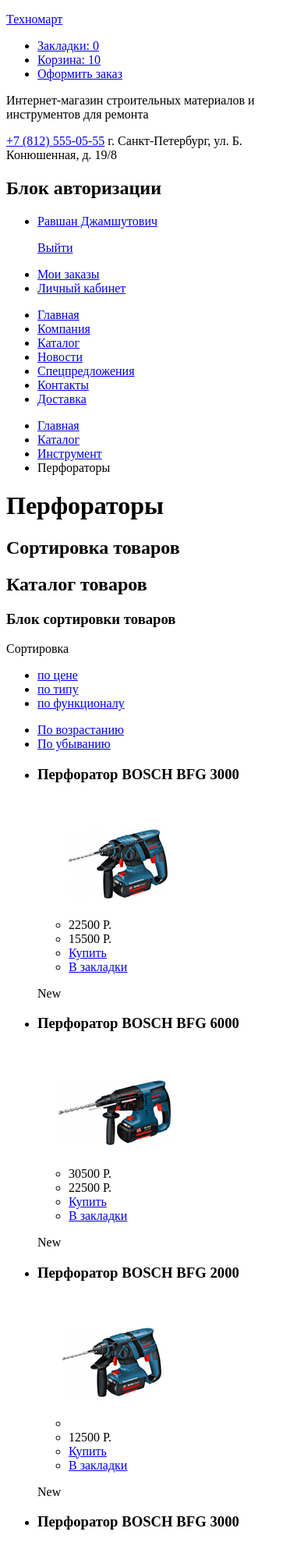
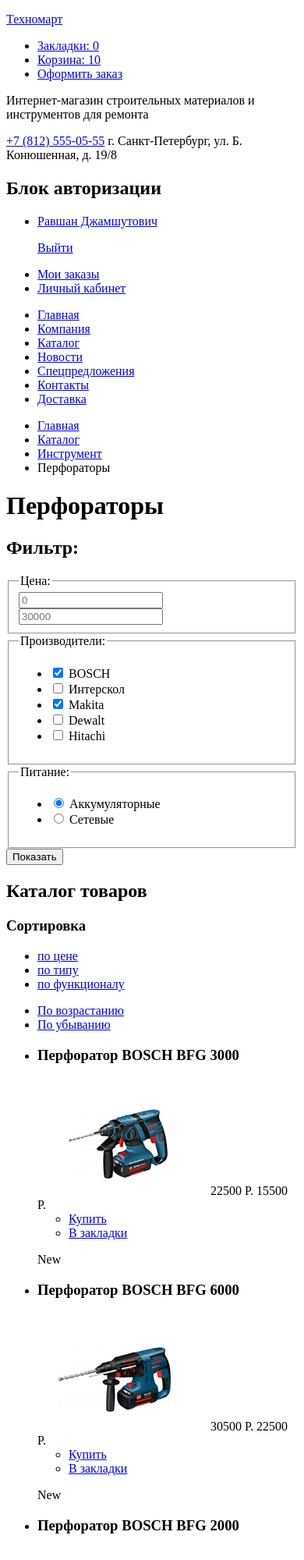
Before and after one commit to godfathernn/technomart, a plain HTML site: page catalog.html in a window 390 px wide. Shown: the top 2000 px of the page at 78% size. Drawn offline with Linux system fonts and the light colour scheme.

Commit message:
add form

```diff
--- a/catalog.html
+++ b/catalog.html
@@ -16,12 +16,12 @@
       <ul class="panel-top__shopping-block shopping-block">
         <li class="shopping-block__bookmarks">
           <a class="shopping-block__bookmarks-link" href="#">Закладки:
-              <span class="shopping-block__bookmarks-count">0</span>
+            <span class="shopping-block__bookmarks-count">0</span>
           </a>
         </li>
         <li class="shopping-block__cart">
           <a class="shopping-block__cart-link shopping-block__cart-link--full" href="#">Корзина:
-              <span class="shopping-block__cart-count">10</span>
+            <span class="shopping-block__cart-count">10</span>
           </a>
         </li>
         <li class="shopping-block__order">
@@ -103,14 +103,70 @@
     <h1 class="page-main__title">Перфораторы</h1>
 
     <section class="filters">
-      <h2 class="visually-hidden">Сортировка товаров</h2>
-      <!--Здесь будет форма-->
+      <h2 class="filters__title">Фильтр:</h2>
+      <form class="filters__form" action="https://echo.htmlacademy.ru" method="post">
+        <fieldset class="filters__price">
+          <legend class="filters__price-title">Цена:</legend>
+          <div class="filters__range-price filter-range">
+            <div class="filter-range__control">
+              <div class="filter-range__scale">
+                <div class="filter-range__bar"></div>
+                <span class="filter-range__toggle filter-range__toggle--min"></span>
+                <span class="filter-range__toggle filter-range__toggle--max"></span>
+              </div>
+            </div>
+            <div class="filter-range__range">
+              <input type="text" class="filter-range__input-text" placeholder="0" value="">
+              <input type="text" class="filter-range__input-text" placeholder="30000" value="">
+            </div>
+          </div>
+        </fieldset>
+        <fieldset class="filters__brand">
+          <legend class="filters__brand-title">Производители:</legend>
+          <ul class="filters__brand-list">
+            <li class="filters__brand-item">
+              <input class="visually-hidden" type="checkbox" name="bosch" id="BOSCH" checked>
+              <label class="filters__brand-label" for="BOSCH">BOSCH</label>
+            </li>
+            <li class="filters__brand-item">
+              <input class="visually-hidden" type="checkbox" name="interskol" id="interskol">
+              <label class="filters__brand-label" for="interskol">Интерскол</label>
+            </li>
+            <li class="filters__brand-item">
+              <input class="visually-hidden" type="checkbox" name="makita" id="Makita" checked>
+              <label class="filters__brand-label" for="Makita">Makita</label>
+            </li>
+            <li class="filters__brand-item">
+              <input class="visually-hidden" type="checkbox" name="dewalt" id="Dewalt">
+              <label class="filters__brand-label" for="Dewalt">Dewalt</label>
+            </li>
+            <li class="filters__brand-item">
+              <input class="visually-hidden" type="checkbox" name="hitachi" id="Hitachi">
+              <label class="filters__brand-label" for="Hitachi">Hitachi</label>
+            </li>
+          </ul>
+        </fieldset>
+        <fieldset class="filters__power">
+          <legend class="filters__power-title">Питание:</legend>
+          <ul class="filters__power-list">
+            <li class="filters__power-item">
+              <input class="visually-hidden" type="radio" name="power-supply" id="accumulator" value="accumulator"
+                checked>
+              <label class="filters__power-label" for="accumulator">Аккумуляторные</label>
+            </li>
+            <li class="filters__power-item">
+              <input class="visually-hidden" type="radio" name="power-supply" id="network" value="network">
+              <label class="filters__power-label" for="network">Сетевые</label>
+            </li>
+          </ul>
+        </fieldset>
+        <button class="filters__button button" type="submit">Показать</button>
+      </form>
     </section>
     <section class="catalog">
       <h2 class="visually-hidden">Каталог товаров</h2>
       <section class="catalog__sort sort">
-        <h3 class="visually-hidden">Блок сортировки товаров</h3>
-        <p class="sort__title">Сортировка</p>
+        <h3 class="sort__title">Сортировка</h3>
         <ul class="sort__list">
           <li class="sort__item">
             <a class="sort__link sort__link--current" href="#">по цене</a>
@@ -140,10 +196,8 @@
           <article class="product__item">
             <h3 class="product__title">Перфоратор BOSCH BFG 3000</h3>
             <img class="product__img" src="img/BFG3000.jpg" width="218" height="150" alt="Перфоратор BOSCH BFG 3000">
-            <ul class="product__price-list">
-              <li class="product__price product__price--old">22500 Р.</li>
-              <li class="product__price product__price--new">15500 Р.</li>
-            </ul>
+            <span class="product__price product__price--old">22500 Р.</span>
+            <span class="product__price product__price--new">15500 Р.</span>
             <ul class="product__choice-list">
               <li class="product__choice-item">
                 <a class="product__choice-button product__choice-button--buy button" href="#">Купить</a>
@@ -152,7 +206,7 @@
                 <a class="product__choice-button product__choice-button--bookmarks button" href="#">В закладки</a>
               </li>
             </ul>
-            <p class="product__flag">
+            <p class="flag flag--new">
               <span class="visually-hidden">New</span>
             </p>
           </article>
@@ -161,10 +215,8 @@
           <article class="product__item">
             <h3 class="product__title">Перфоратор BOSCH BFG 6000</h3>
             <img class="product__img" src="img/BFG6000.jpg" width="218" height="150" alt="Перфоратор BOSCH BFG 6000">
-            <ul class="product__price-list">
-              <li class="product__price product__price--old">30500 Р.</li>
-              <li class="product__price product__price--new">22500 Р.</li>
-            </ul>
+            <span class="product__price product__price--old">30500 Р.</span>
+            <span class="product__price product__price--new">22500 Р.</span>
             <ul class="product__choice-list">
               <li class="product__choice-item">
                 <a class="product__choice-button product__choice-button--buy button" href="#">Купить</a>
@@ -173,7 +225,7 @@
                 <a class="product__choice-button product__choice-button--bookmarks button" href="#">В закладки</a>
               </li>
             </ul>
-            <p class="product__flag">
+            <p class="flag flag--new">
               <span class="visually-hidden">New</span>
             </p>
           </article>
@@ -182,10 +234,8 @@
           <article class="product__item">
             <h3 class="product__title">Перфоратор BOSCH BFG 2000</h3>
             <img class="product__img" src="img/BFG2000.jpg" width="218" height="150" alt="Перфоратор BOSCH BFG 2000">
-            <ul class="product__price-list">
-              <li class="product__price product__price--old"></li>
-              <li class="product__price product__price--new">12500 Р.</li>
-            </ul>
+            <span class="product__price product__price--old"></span>
+            <span class="product__price product__price--new">12500 Р.</span>
             <ul class="product__choice-list">
               <li class="product__choice-item">
                 <a class="product__choice-button product__choice-button--buy button" href="#">Купить</a>
@@ -194,7 +244,7 @@
                 <a class="product__choice-button product__choice-button--bookmarks button" href="#">В закладки</a>
               </li>
             </ul>
-            <p class="product__flag">
+            <p class="flag flag--new">
               <span class="visually-hidden">New</span>
             </p>
           </article>
@@ -203,10 +253,8 @@
           <article class="product__item">
             <h3 class="product__title">Перфоратор BOSCH BFG 3000</h3>
             <img class="product__img" src="img/BFG3000.jpg" width="218" height="150" alt="Перфоратор BOSCH BFG 3000">
-            <ul class="product__price-list">
-              <li class="product__price product__price--old">22500 Р.</li>
-              <li class="product__price product__price--new">15500 Р.</li>
-            </ul>
+            <span class="product__price product__price--old">22500 Р.</span>
+            <span class="product__price product__price--new">15500 Р.</span>
             <ul class="product__choice-list">
               <li class="product__choice-item">
                 <a class="product__choice-button product__choice-button--buy button" href="#">Купить</a>
@@ -215,7 +263,7 @@
                 <a class="product__choice-button product__choice-button--bookmarks button" href="#">В закладки</a>
               </li>
             </ul>
-            <p class="product__flag">
+            <p class="flag flag--new">
               <span class="visually-hidden">New</span>
             </p>
           </article>
@@ -224,10 +272,8 @@
           <article class="product__item">
             <h3 class="product__title">Перфоратор BOSCH BFG 6000</h3>
             <img class="product__img" src="img/BFG6000.jpg" width="218" height="150" alt="Перфоратор BOSCH BFG 6000">
-            <ul class="product__price-list">
-              <li class="product__price product__price--old">30500 Р.</li>
-              <li class="product__price product__price--new">22500 Р.</li>
-            </ul>
+            <span class="product__price product__price--old">30500 Р.</span>
+            <span class="product__price product__price--new">22500 Р.</span>
             <ul class="product__choice-list">
               <li class="product__choice-item">
                 <a class="product__choice-button product__choice-button--buy button" href="#">Купить</a>
@@ -236,7 +282,7 @@
                 <a class="product__choice-button product__choice-button--bookmarks button" href="#">В закладки</a>
               </li>
             </ul>
-            <p class="product__flag">
+            <p class="flag flag--new">
               <span class="visually-hidden">New</span>
             </p>
           </article>
@@ -245,10 +291,8 @@
           <article class="product__item">
             <h3 class="product__title">Перфоратор BOSCH BFG 2000</h3>
             <img class="product__img" src="img/BFG2000.jpg" width="218" height="150" alt="Перфоратор BOSCH BFG 2000">
-            <ul class="product__price-list">
-              <li class="product__price product__price--old"></li>
-              <li class="product__price product__price--new">12500 Р.</li>
-            </ul>
+            <span class="product__price product__price--old"></span>
+            <span class="product__price product__price--new">12500 Р.</span>
             <ul class="product__choice-list">
               <li class="product__choice-item">
                 <a class="product__choice-button product__choice-button--buy button" href="#">Купить</a>
@@ -257,7 +301,7 @@
                 <a class="product__choice-button product__choice-button--bookmarks button" href="#">В закладки</a>
               </li>
             </ul>
-            <p class="product__flag">
+            <p class="flag flag--new">
               <span class="visually-hidden">New</span>
             </p>
           </article>
@@ -266,10 +310,8 @@
           <article class="product__item">
             <h3 class="product__title">Перфоратор BOSCH BFG 3000</h3>
             <img class="product__img" src="img/BFG3000.jpg" width="218" height="150" alt="Перфоратор BOSCH BFG 3000">
-            <ul class="product__price-list">
-              <li class="product__price product__price--old">22500 Р.</li>
-              <li class="product__price product__price--new">15500 Р.</li>
-            </ul>
+            <span class="product__price product__price--old">22500 Р.</span>
+            <span class="product__price product__price--new">15500 Р.</span>
             <ul class="product__choice-list">
               <li class="product__choice-item">
                 <a class="product__choice-button product__choice-button--buy button" href="#">Купить</a>
@@ -278,7 +320,7 @@
                 <a class="product__choice-button product__choice-button--bookmarks button" href="#">В закладки</a>
               </li>
             </ul>
-            <p class="product__flag">
+            <p class="flag flag--new">
               <span class="visually-hidden">New</span>
             </p>
           </article>
@@ -287,10 +329,8 @@
           <article class="product__item">
             <h3 class="product__title">Перфоратор BOSCH BFG 6000</h3>
             <img class="product__img" src="img/BFG6000.jpg" width="218" height="150" alt="Перфоратор BOSCH BFG 6000">
-            <ul class="product__price-list">
-              <li class="product__price product__price--old">30500 Р.</li>
-              <li class="product__price product__price--new">22500 Р.</li>
-            </ul>
+            <span class="product__price product__price--old">30500 Р.</span>
+            <span class="product__price product__price--new">22500 Р.</span>
             <ul class="product__choice-list">
               <li class="product__choice-item">
                 <a class="product__choice-button product__choice-button--buy button" href="#">Купить</a>
@@ -299,7 +339,7 @@
                 <a class="product__choice-button product__choice-button--bookmarks button" href="#">В закладки</a>
               </li>
             </ul>
-            <p class="product__flag">
+            <p class="flag flag--new">
               <span class="visually-hidden">New</span>
             </p>
           </article>
@@ -308,10 +348,8 @@
           <article class="product__item">
             <h3 class="product__title">Перфоратор BOSCH BFG 2000</h3>
             <img class="product__img" src="img/BFG2000.jpg" width="218" height="150" alt="Перфоратор BOSCH BFG 2000">
-            <ul class="product__price-list">
-              <li class="product__price product__price--old"></li>
-              <li class="product__price product__price--new">12500 Р.</li>
-            </ul>
+            <span class="product__price product__price--old"></span>
+            <span class="product__price product__price--new">12500 Р.</span>
             <ul class="product__choice-list">
               <li class="product__choice-item">
                 <a class="product__choice-button product__choice-button--buy button" href="#">Купить</a>
@@ -320,7 +358,7 @@
                 <a class="product__choice-button product__choice-button--bookmarks button" href="#">В закладки</a>
               </li>
             </ul>
-            <p class="product__flag">
+            <p class="flag flag--new">
               <span class="visually-hidden">New</span>
             </p>
           </article>
@@ -412,7 +450,9 @@
       <a class="modal-cart__button modal-cart__button--order button" href="#">Оформить заказ</a>
       <a class="modal-cart__button modal-cart__button--buy button" href="#">Продолжить покупки</a>
     </div>
-    <span class="modal__close">X</span>
+    <button class="modal__close">
+      <span class="vissually-hidden">Закрыть форму</span>
+    </button>
   </section>
 </body>
 
```
Also changed, not shown: index.html (+87 -27 lines).
